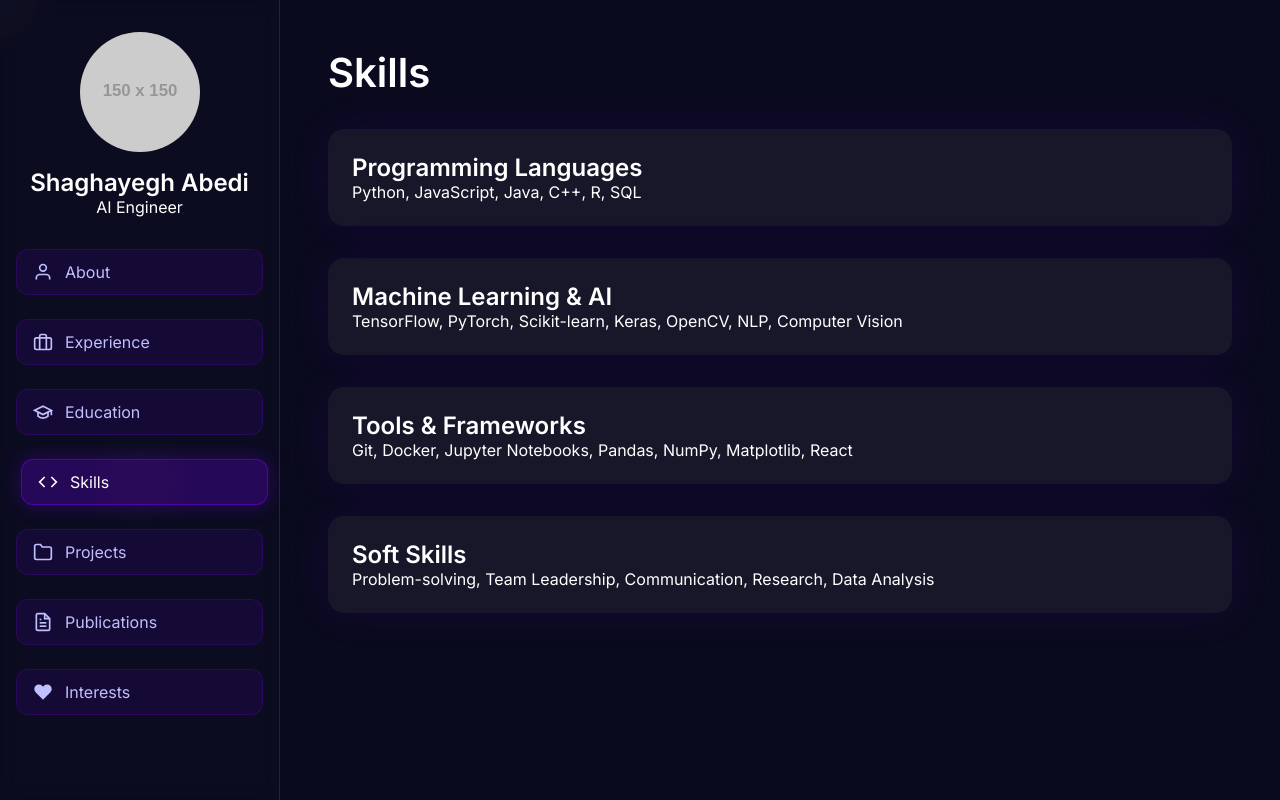
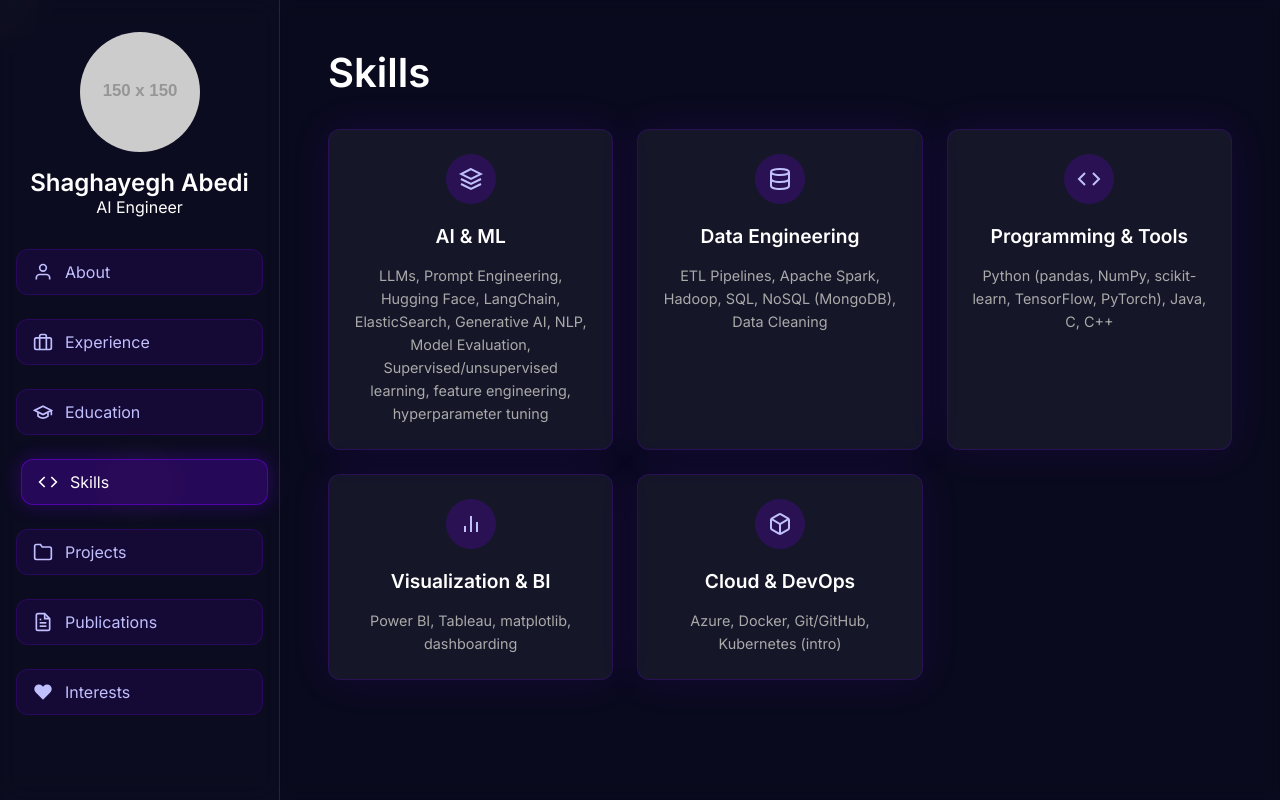
Before and after one commit to Shaghayegh-Abedi/Shaghayegh-Abedi.github.io, a plain HTML site: page index.html in a window 1280 px wide. Both pictures are taken after a click on the link "Skills". Drawn offline with Linux system fonts and the light colour scheme; placeholder pictures from the web are drawn by us.

Commit message:
Update Skills section with categorized card-based layout

```diff
--- a/index.html
+++ b/index.html
@@ -151,21 +151,65 @@
 
       <section id="skills" class="section" style="display: none;">
         <h1>Skills</h1>
-        <div class="post">
-          <h2>Programming Languages</h2>
-          <p>Python, JavaScript, Java, C++, R, SQL</p>
-        </div>
-        <div class="post">
-          <h2>Machine Learning & AI</h2>
-          <p>TensorFlow, PyTorch, Scikit-learn, Keras, OpenCV, NLP, Computer Vision</p>
-        </div>
-        <div class="post">
-          <h2>Tools & Frameworks</h2>
-          <p>Git, Docker, Jupyter Notebooks, Pandas, NumPy, Matplotlib, React</p>
-        </div>
-        <div class="post">
-          <h2>Soft Skills</h2>
-          <p>Problem-solving, Team Leadership, Communication, Research, Data Analysis</p>
+        <div class="skills-grid">
+          <div class="skill-card">
+            <div class="skill-icon">
+              <svg viewBox="0 0 24 24" fill="none" stroke="currentColor" stroke-width="2">
+                <path d="M12 2L2 7l10 5 10-5-10-5z"></path>
+                <path d="M2 17l10 5 10-5"></path>
+                <path d="M2 12l10 5 10-5"></path>
+              </svg>
+            </div>
+            <h3>AI & ML</h3>
+            <p>LLMs, Prompt Engineering, Hugging Face, LangChain, ElasticSearch, Generative AI, NLP, Model Evaluation, Supervised/unsupervised learning, feature engineering, hyperparameter tuning</p>
+          </div>
+
+          <div class="skill-card">
+            <div class="skill-icon">
+              <svg viewBox="0 0 24 24" fill="none" stroke="currentColor" stroke-width="2">
+                <ellipse cx="12" cy="5" rx="9" ry="3"></ellipse>
+                <path d="M21 12c0 1.66-4 3-9 3s-9-1.34-9-3"></path>
+                <path d="M3 5v14c0 1.66 4 3 9 3s9-1.34 9-3V5"></path>
+              </svg>
+            </div>
+            <h3>Data Engineering</h3>
+            <p>ETL Pipelines, Apache Spark, Hadoop, SQL, NoSQL (MongoDB), Data Cleaning</p>
+          </div>
+
+          <div class="skill-card">
+            <div class="skill-icon">
+              <svg viewBox="0 0 24 24" fill="none" stroke="currentColor" stroke-width="2">
+                <polyline points="16 18 22 12 16 6"></polyline>
+                <polyline points="8 6 2 12 8 18"></polyline>
+              </svg>
+            </div>
+            <h3>Programming & Tools</h3>
+            <p>Python (pandas, NumPy, scikit-learn, TensorFlow, PyTorch), Java, C, C++</p>
+          </div>
+
+          <div class="skill-card">
+            <div class="skill-icon">
+              <svg viewBox="0 0 24 24" fill="none" stroke="currentColor" stroke-width="2">
+                <line x1="18" y1="20" x2="18" y2="10"></line>
+                <line x1="12" y1="20" x2="12" y2="4"></line>
+                <line x1="6" y1="20" x2="6" y2="14"></line>
+              </svg>
+            </div>
+            <h3>Visualization & BI</h3>
+            <p>Power BI, Tableau, matplotlib, dashboarding</p>
+          </div>
+
+          <div class="skill-card">
+            <div class="skill-icon">
+              <svg viewBox="0 0 24 24" fill="none" stroke="currentColor" stroke-width="2">
+                <path d="M21 16V8a2 2 0 0 0-1-1.73l-7-4a2 2 0 0 0-2 0l-7 4A2 2 0 0 0 3 8v8a2 2 0 0 0 1 1.73l7 4a2 2 0 0 0 2 0l7-4A2 2 0 0 0 21 16z"></path>
+                <polyline points="3.27 6.96 12 12.01 20.73 6.96"></polyline>
+                <line x1="12" y1="22.08" x2="12" y2="12"></line>
+              </svg>
+            </div>
+            <h3>Cloud & DevOps</h3>
+            <p>Azure, Docker, Git/GitHub, Kubernetes (intro)</p>
+          </div>
         </div>
       </section>
 
--- a/style.css
+++ b/style.css
@@ -294,3 +294,69 @@ body {
     grid-template-columns: 1fr;
   }
 }
+
+.skills-grid {
+  display: grid;
+  grid-template-columns: repeat(auto-fit, minmax(280px, 1fr));
+  gap: 1.5rem;
+  margin-top: 2rem;
+}
+
+.skill-card {
+  background: rgba(255, 255, 255, 0.05);
+  border: 1px solid rgba(120, 0, 255, 0.2);
+  border-radius: 12px;
+  padding: 1.5rem;
+  text-align: center;
+  transition: all 0.3s ease;
+  box-shadow: 0 0 40px rgba(120, 0, 255, 0.1);
+}
+
+.skill-card:hover {
+  transform: translateY(-5px);
+  box-shadow: 0 0 60px rgba(120, 0, 255, 0.25);
+  border-color: rgba(120, 0, 255, 0.4);
+}
+
+.skill-icon {
+  width: 50px;
+  height: 50px;
+  margin: 0 auto 1.25rem;
+  background: rgba(120, 0, 255, 0.2);
+  border-radius: 50%;
+  display: flex;
+  align-items: center;
+  justify-content: center;
+  color: #c0c0ff;
+}
+
+.skill-icon svg {
+  width: 24px;
+  height: 24px;
+}
+
+.skill-card h3 {
+  color: #fff;
+  font-size: 1.2rem;
+  margin-bottom: 1rem;
+  font-weight: 600;
+}
+
+.skill-card p {
+  color: #aaa;
+  font-size: 0.9rem;
+  line-height: 1.6;
+  margin: 0;
+}
+
+@media (max-width: 1024px) {
+  .skills-grid {
+    grid-template-columns: repeat(2, 1fr);
+  }
+}
+
+@media (max-width: 768px) {
+  .skills-grid {
+    grid-template-columns: 1fr;
+  }
+}
```
